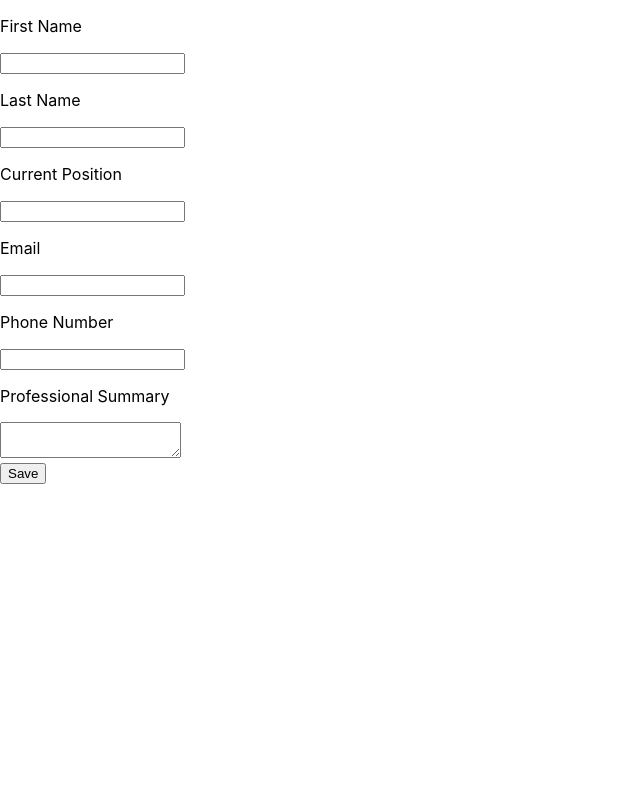
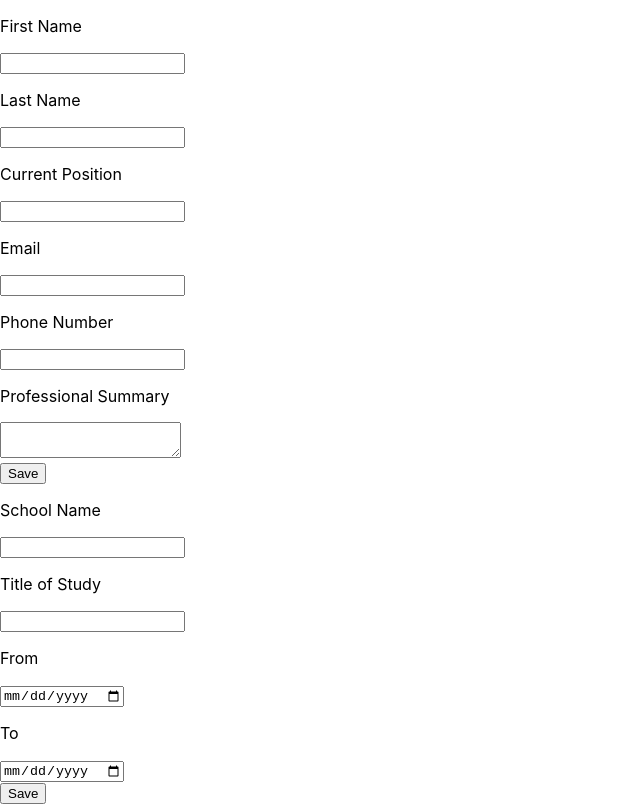
Before and after one commit to Wolfushima/react-cv-application, a React (Create React App) app: page / in a window 1280 px wide. Shown: the whole page, without its empty margins (0-640 px from the left). Built offline with nearby package versions, Linux system fonts and the light colour scheme.

Commit message:
Basic components for education info done

```diff
--- a/src/components/CV/CV.js
+++ b/src/components/CV/CV.js
@@ -1,8 +1,12 @@
 import React from 'react';
 import PersonalInfo from './PersonalInfo/PersonalInfo';
+import EducationInfo from './EducationInfo/EducationInfo';
 
 const CV = () => (
-  <PersonalInfo />
+  <div>
+    <PersonalInfo />
+    <EducationInfo />
+  </div>
 );
 
 export default CV;
--- /dev/null
+++ b/src/components/CV/EducationInfo/EducationInfo.js
@@ -0,0 +1,70 @@
+import React, { Component } from 'react';
+import EducationInfoForm from './EducationInfoForm';
+import OverviewEducationInfo from './OverviewEducationInfo';
+
+export default class EducationInfo extends Component {
+  constructor(props) {
+    super(props);
+
+    this.state = {
+      schoolName: '',
+      titleOfStudy: '',
+      fromDate: '',
+      toDate: '',
+      edit: true,
+    };
+
+    this.handleChange = this.handleChange.bind(this);
+    this.handleSubmit = this.handleSubmit.bind(this);
+    this.handleEdit = this.handleEdit.bind(this);
+  }
+
+  handleSubmit(event) {
+    event.preventDefault();
+    this.setState({
+      edit: false,
+    });
+  }
+
+  handleChange(event) {
+    this.setState({
+      [event.target.name]: event.target.value,
+    });
+  }
+
+  handleEdit() {
+    this.setState({
+      edit: true,
+    });
+  }
+
+  render() {
+    const { handleChange, handleSubmit, handleEdit } = this;
+    const {
+      schoolName, titleOfStudy, fromDate, toDate, edit,
+    } = this.state;
+
+    if (!edit) {
+      return (
+        <OverviewEducationInfo
+          schoolName={schoolName}
+          titleOfStudy={titleOfStudy}
+          fromDate={fromDate}
+          toDate={toDate}
+          handleEdit={handleEdit}
+        />
+      );
+    }
+
+    return (
+      <EducationInfoForm
+        schoolName={schoolName}
+        titleOfStudy={titleOfStudy}
+        fromDate={fromDate}
+        toDate={toDate}
+        onChange={handleChange}
+        onSubmit={handleSubmit}
+      />
+    );
+  }
+}
--- /dev/null
+++ b/src/components/CV/EducationInfo/EducationInfoForm.js
@@ -0,0 +1,22 @@
+import React from 'react';
+import Input from '../../Utils/Input';
+
+const EducationInfoForm = ({
+  schoolName, titleOfStudy, fromDate, toDate, onChange, onSubmit,
+}) => (
+  <form className="education-info-form" onSubmit={onSubmit}>
+    <Input labelP="School Name" name="schoolName" type="text" value={schoolName} onChange={onChange} />
+
+    <Input labelP="Title of Study" name="titleOfStudy" type="text" value={titleOfStudy} onChange={onChange} />
+
+    <Input labelP="From" name="fromDate" type="date" value={fromDate} onChange={onChange} />
+
+    <Input labelP="To" name="toDate" type="date" value={toDate} onChange={onChange} />
+
+    <br />
+
+    <input type="submit" value="Save" />
+  </form>
+);
+
+export default EducationInfoForm;
--- /dev/null
+++ b/src/components/CV/EducationInfo/OverviewEducationInfo.js
@@ -0,0 +1,39 @@
+import React from 'react';
+
+const OverviewEducationInfo = ({
+  schoolName, titleOfStudy, fromDate, toDate, handleEdit,
+}) => (
+  <ul>
+    <p className="school-name">
+      <span>
+        School Name:
+      </span>
+      {schoolName}
+    </p>
+
+    <p className="title-of-study">
+      <span>
+        Title of Study:
+      </span>
+      {titleOfStudy}
+    </p>
+
+    <p className="from-date">
+      <span>
+        From Date:
+      </span>
+      {fromDate}
+    </p>
+
+    <p className="to-date">
+      <span>
+        To Date:
+      </span>
+      {toDate}
+    </p>
+
+    <button className="edit-btn" onClick={handleEdit} type="button">Edit</button>
+  </ul>
+);
+
+export default OverviewEducationInfo;
```
